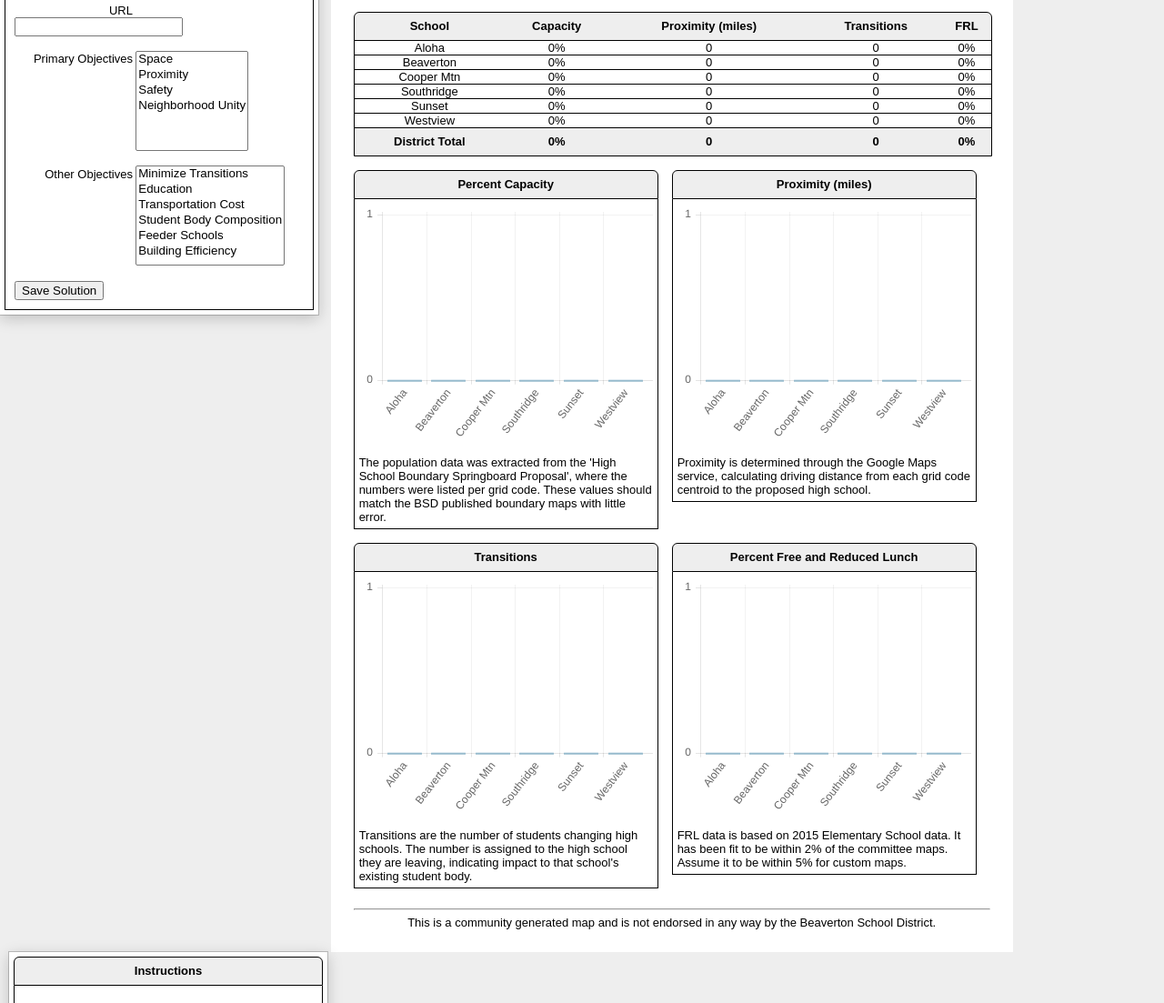
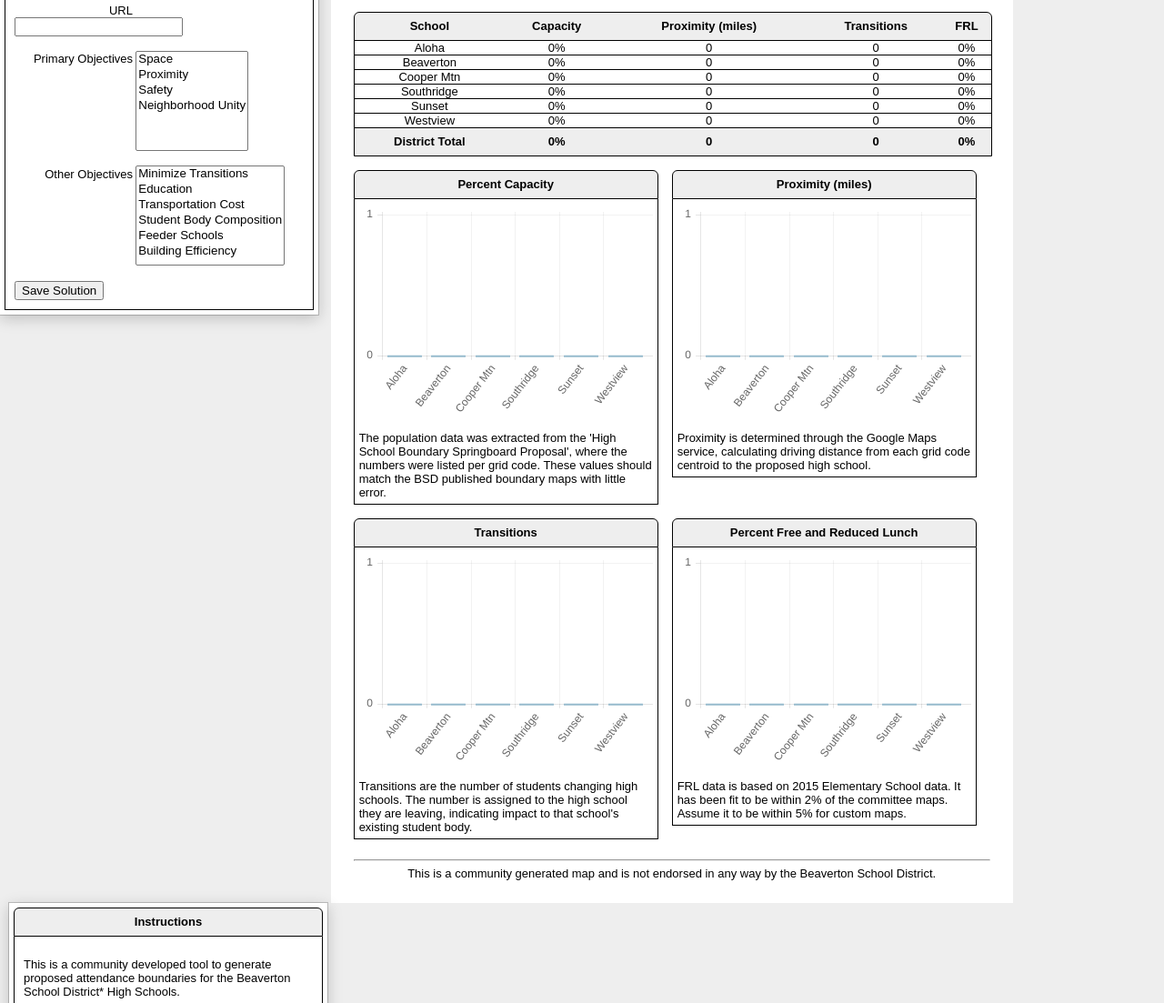
Before and after one commit to dvhart/bsdmaps, a website: page public/index.html in a window 1280 px wide. Shown: the part 1015-2118 px from the top of the page at 91% size. Drawn offline with Linux system fonts and the light colour scheme; some packages are replaced by stand-ins of ours; files that its build step writes are made by us from their sources; no server answers; files whose address does not match are found by name.

Commit message:
Shrink chart height by 25 pixels
The report was overflowing to 3 pages. Adjust the chart height to keep
it on two.

Signed-off-by: Darren Hart <dvhart@infradead.org>

```diff
--- a/public/index.html
+++ b/public/index.html
@@ -184,7 +184,7 @@
                         <div class="chart-header">Percent Capacity</div>
                         <div class="chart-box">
                             <canvas id="bar2" class="chart chart-bar"
-                                              height="250"
+                                              height="225"
                                               chart-data="data.capacity_p"
                                               chart-labels="data.schools"
                                               chart-series="schools">
@@ -202,7 +202,7 @@
                         <div class="chart-header">Proximity (miles)</div>
                         <div class="chart-box">
                             <canvas id="bar3" class="chart chart-bar"
-                                              height="250"
+                                              height="225"
                                               chart-data="data.distance"
                                               chart-labels="data.schools"
                                               chart-series="schools">
@@ -221,7 +221,7 @@
                         <div class="chart-header">Transitions</div>
                         <div class="chart-box">
                             <canvas id="bar4" class="chart chart-bar"
-                                              height="250"
+                                              height="225"
                                               chart-data="data.transitions"
                                               chart-labels="data.schools"
                                               chart-series="schools">
@@ -238,7 +238,7 @@
                         <div class="chart-header">Percent Free and Reduced Lunch</div>
                         <div class="chart-box">
                             <canvas id="bar5" class="chart chart-bar"
-                                              height="250"
+                                              height="225"
                                               chart-data="data.frl_p"
                                               chart-labels="data.schools"
                                               chart-series="schools">
```
